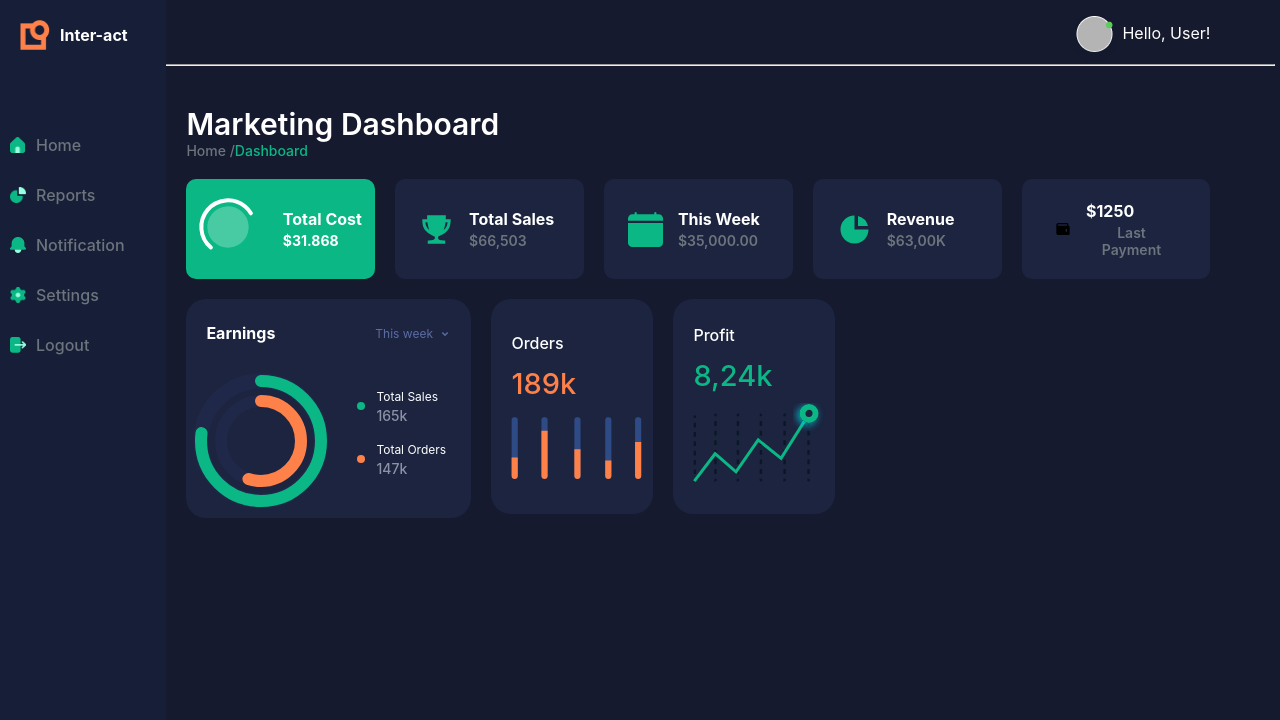
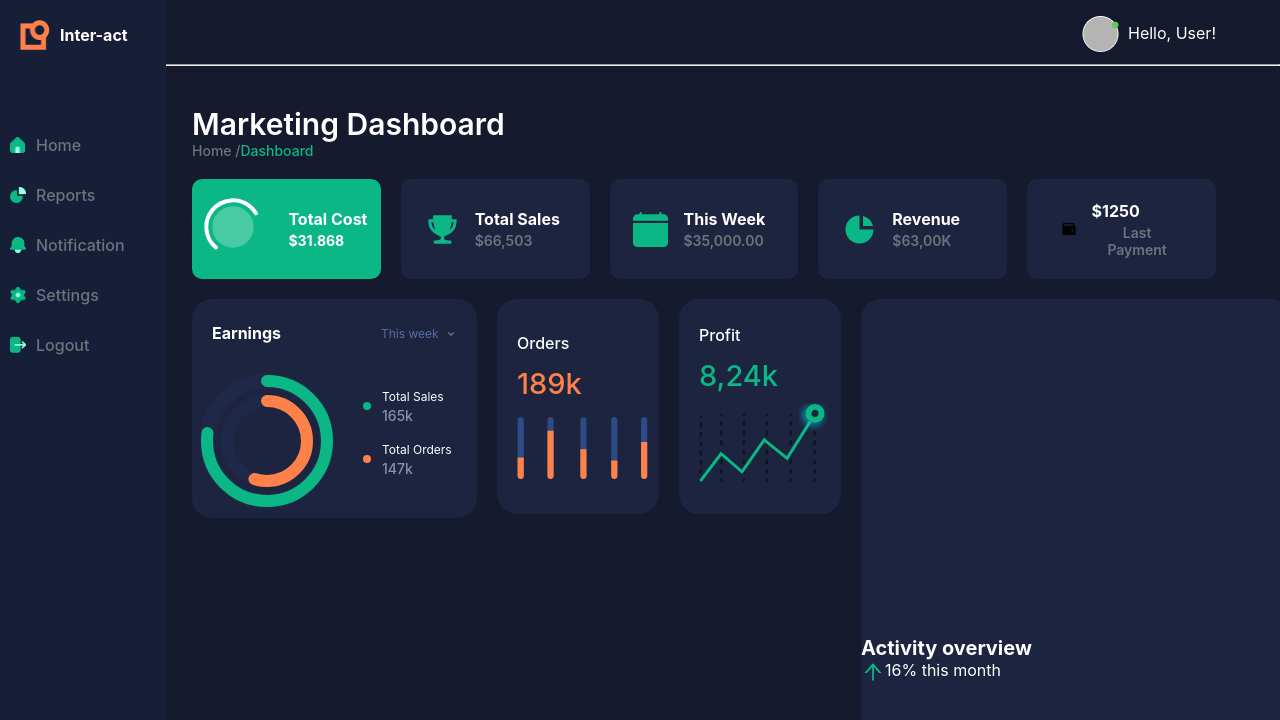
Before and after one commit to RizalPurwanto/dashboard-test, a React (Create React App) app: page / in a window 1280 px wide. Shown: the top 720 px of the page. Built offline with nearby package versions, Linux system fonts and the light colour scheme.

Commit message:
make navbar fixed on scrolling

```diff
--- a/src/App.js
+++ b/src/App.js
@@ -16,6 +16,7 @@ import Navbar from "./components/Navbar";
 import TotalCostIcon from "./components/TotalCostIcon";
 import ProfitCard from "./components/ProfitCard";
 import OrdersCard from "./components/OrdersCard";
+import ActivityOverview from "./components/ActivityOverview";
 
 const Container = styled.div`
   width: 300px;
@@ -171,7 +172,14 @@ function App() {
     <div className="App">
       <body>
         <Navbar></Navbar>
-        <DashboardContainer>
+       <div style={{
+        display:'flex',
+        flexDirection:'row',
+        width:'95vw',
+        justifyContent:'flex-end',
+
+       }}>
+       <DashboardContainer>
           <UserInfoContainer>
             <img
               style={{
@@ -244,9 +252,12 @@ function App() {
               </div>
               <div className="lowerContainer"></div>
             </div>
-            <div className="activityContainer"></div>
+            <div className="activityContainer">
+            <ActivityOverview></ActivityOverview>
+            </div>
           </div>
         </DashboardContainer>
+       </div>
       </body>
     </div>
   );
--- /dev/null
+++ b/src/components/ActivityOverview.js
@@ -0,0 +1,63 @@
+import { styled } from "styled-components";
+import { AiOutlineArrowUp } from "react-icons/ai";
+import { IconContext } from "react-icons/lib";
+const Container = styled.div`
+  display: flex;
+  flex-direction: column;
+  justify-content: center;
+  align-items: flex-start;
+  width: 430px;
+  height: 722px;
+  background-color: #1c243f;
+  margin-top: 20px;
+  margin-left:20px;
+  border-radius: 20px;
+  margin-bottom:20px;
+`;
+
+const ActivityListContainer = styled.div`
+  display: flex;
+  flex-direction: column;
+  justify-content: center;
+  align-items: flex-start;
+`;
+
+const ActivityTitle = styled.div`
+  color: #ffffff;
+  font-weight: 700;
+  font-size: 20px;
+`;
+
+const ActivityStatus = styled.div`
+  color: #ffffff;
+  font-weight: 400;
+  font-size: 16px;
+  display: flex;
+  flex-direction: row;
+  justify-content: center;
+`;
+
+export default function ActivityOverview() {
+  return (
+    <Container>
+      <ActivityTitle>Activity overview</ActivityTitle>
+      <ActivityStatus>
+        <IconContext.Provider
+          value={{
+            color: "#0BB885",
+            style: {
+              width: "24px",
+              height: "24px",
+              marginTop: "0px",
+            },
+          }}
+        >
+          <AiOutlineArrowUp></AiOutlineArrowUp>
+        </IconContext.Provider>
+        <div>16% this month</div>
+      </ActivityStatus>
+
+      <ActivityListContainer></ActivityListContainer>
+    </Container>
+  );
+}
--- a/src/components/Navbar.js
+++ b/src/components/Navbar.js
@@ -7,13 +7,14 @@ import logoutLogo from "../assets/logoutNav.png";
 import { styled } from "styled-components";
 
 const VerticalNav = styled.div`
-  height: 120vh;
+  height: 170vh;
   width: 13vw;
   display: flex;
   flex-direction: column;
   justify-content: flex-start;
   background-color: #171e37;
   z-index: 1;
+  position:fixed;
 `;
 
 const NavContainer = styled.div`
--- a/src/index.css
+++ b/src/index.css
@@ -8,7 +8,7 @@ body {
   background-color: #151A2E;
   display: flex;
   flex-direction: row;
-  justify-content: flex-start;
+  justify-content: space-between;
   align-items: flex-start;
   gap: 20px;
   height: 100vh;
```
